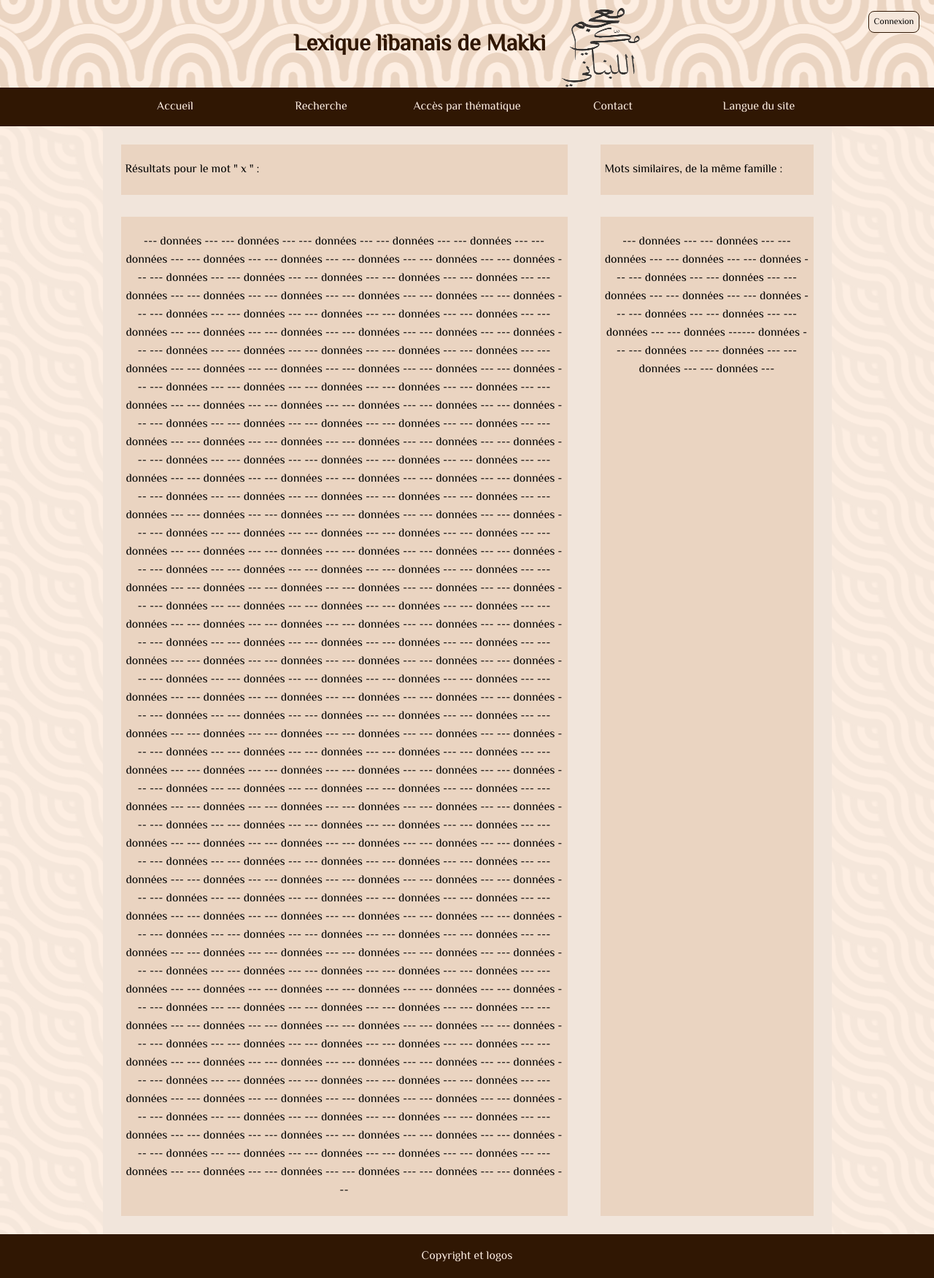
After one commit to Jerem-dY/Makki, a PHP site: page /html/mots.html in a window 1280 px wide. The commit adds this page. Shown: the whole page at 73% size. Run offline with PHP 8.4, Linux system fonts and the light colour scheme.

Commit message:
Ajout page mots, modif css

```diff
--- /dev/null
+++ b/html/mots.html
@@ -0,0 +1,98 @@
+<!DOCTYPE html>
+<html>
+	<head>
+		<meta charset="UTF-8" />
+		<title>Lexique libanais de Makki</title>
+        <link rel="stylesheet" href="style.css" />
+        <link rel="preconnect" href="https://fonts.googleapis.com">
+        <link rel="preconnect" href="https://fonts.gstatic.com" crossorigin>
+        <link href="https://fonts.googleapis.com/css2?family=El+Messiri&display=swap" rel="stylesheet">
+	</head>
+
+    <header>
+        <div class="titre">
+            <h1>Lexique libanais de Makki</h1>
+            <img class ="logo" src="images/logo2.png"/>
+        </div>
+
+        <div class="connexion">
+            <button href="#">Connexion</button>
+        </div>
+    </header>
+
+    <body>
+
+        <div class="barre">
+
+            <nav class="banderole">
+                <ul class="menu">
+                    <li><a href="accueil.html">Accueil</a></li>
+                    <li><a href="recherche.html">Recherche</a></li>
+                    <li><a href="thematiques.html">Accès par thématique</a>
+                        <ul>
+                            <li><a href="themtq1.html">Lexique commun <img class="commun" src="images/bebe.png"/></a></li>
+                            <li><a href="themtq2.html">Faunes et Flores <img class="fleur" src="images/flores.png"/></a></li>
+                            <li><a class="arrondie" href="themtq3.html">Jeux enfants et adultes <img class="jeu" src="images/de.png"/></a></li>
+                        </ul>
+                    </li>
+
+                    <li><a href="contact.html">Contact</a></li>
+                    <li><a href="langue.html">Langue du site</a>
+                        <ul>
+                            <li><a href="#">Français</a></li>
+                            <li><a class="arrondie" href="#">Arabe</a></li>
+                        </ul>
+                    </li>
+                </ul>
+            </nav>
+
+        </div>
+
+
+        <div class="content">
+
+            <div class ="mots_titres">
+                <div class="resultats"><p> Résultats pour le mot " x " :</p></div>
+                <div class="similaires"><p> Mots similaires, de la même famille :</p></div>
+            </div>
+
+            <div class ="mots_donnees">
+                <div class="resultats_donnees"><p> --- données ---  --- données --- --- données --- --- données --- --- données --- ---
+                    données --- --- données --- --- données --- --- données --- --- données --- --- données --- --- données ---  --- données --- --- données --- --- données --- --- données --- ---
+                    données --- --- données --- --- données --- --- données --- --- données --- --- données --- --- données ---  --- données --- --- données --- --- données --- --- données --- ---
+                    données --- --- données --- --- données --- --- données --- --- données --- --- données --- --- données ---  --- données --- --- données --- --- données --- --- données --- ---
+                    données --- --- données --- --- données --- --- données --- --- données --- --- données --- --- données ---  --- données --- --- données --- --- données --- --- données --- ---
+                    données --- --- données --- --- données --- --- données --- --- données --- --- données --- --- données ---  --- données --- --- données --- --- données --- --- données --- ---
+                    données --- --- données --- --- données --- --- données --- --- données --- --- données --- --- données ---  --- données --- --- données --- --- données --- --- données --- ---
+                    données --- --- données --- --- données --- --- données --- --- données --- --- données --- --- données ---  --- données --- --- données --- --- données --- --- données --- ---
+                    données --- --- données --- --- données --- --- données --- --- données --- --- données --- --- données ---  --- données --- --- données --- --- données --- --- données --- ---
+                    données --- --- données --- --- données --- --- données --- --- données --- --- données --- --- données ---  --- données --- --- données --- --- données --- --- données --- ---
+                    données --- --- données --- --- données --- --- données --- --- données --- --- données --- --- données ---  --- données --- --- données --- --- données --- --- données --- ---
+                    données --- --- données --- --- données --- --- données --- --- données --- --- données --- --- données ---  --- données --- --- données --- --- données --- --- données --- ---
+                    données --- --- données --- --- données --- --- données --- --- données --- --- données --- --- données ---  --- données --- --- données --- --- données --- --- données --- ---
+                    données --- --- données --- --- données --- --- données --- --- données --- --- données --- --- données ---  --- données --- --- données --- --- données --- --- données --- ---
+                    données --- --- données --- --- données --- --- données --- --- données --- --- données --- --- données ---  --- données --- --- données --- --- données --- --- données --- ---
+                    données --- --- données --- --- données --- --- données --- --- données --- --- données --- --- données ---  --- données --- --- données --- --- données --- --- données --- ---
+                    données --- --- données --- --- données --- --- données --- --- données --- --- données --- --- données ---  --- données --- --- données --- --- données --- --- données --- ---
+                    données --- --- données --- --- données --- --- données --- --- données --- --- données --- --- données ---  --- données --- --- données --- --- données --- --- données --- ---
+                    données --- --- données --- --- données --- --- données --- --- données --- --- données --- --- données ---  --- données --- --- données --- --- données --- --- données --- ---
+                    données --- --- données --- --- données --- --- données --- --- données --- --- données --- --- données ---  --- données --- --- données --- --- données --- --- données --- ---
+                    données --- --- données --- --- données --- --- données --- --- données --- --- données --- --- données ---  --- données --- --- données --- --- données --- --- données --- ---
+                    données --- --- données --- --- données --- --- données --- --- données --- --- données --- --- données ---  --- données --- --- données --- --- données --- --- données --- ---
+                    données --- --- données --- --- données --- --- données --- --- données --- --- données --- --- données ---  --- données --- --- données --- --- données --- --- données --- ---
+                    données --- --- données --- --- données --- --- données --- --- données --- --- données --- --- données ---  --- données --- --- données --- --- données --- --- données --- ---
+                    données --- --- données --- --- données --- --- données --- --- données --- --- données --- --- données ---  --- données --- --- données --- --- données --- --- données --- ---
+                    données --- --- données --- --- données --- --- données --- --- données --- --- données --- --- données ---  --- données --- --- données --- --- données --- --- données --- ---
+                    données --- --- données --- --- données --- --- données --- --- données --- --- données ---</p></div>
+                <div class="similaires_donnees"><p> --- données --- --- données --- --- données --- --- données --- --- données --- --- données --- --- données --- --- données --- --- données ---
+                    --- données --- --- données --- --- données --- --- données --- --- données ------ données --- --- données --- --- données --- --- données --- --- données --- </p></div>
+            </div>
+
+        </div>
+
+        <footer>
+            <p>Copyright et logos</p>
+        </footer>
+
+    </body>
+</html>
--- a/html/style.css
+++ b/html/style.css
@@ -273,7 +273,7 @@ button {
 
 }
 
-.themtq1 {
+.themtq1, .themtq2, .themtq3 {
 
     background-color: #ead4c1;
     width: 280px;
@@ -286,30 +286,47 @@ button {
 
 }
 
+.resultats, .resultats_donnees {
 
-.themtq2 {
+    width: 600px;
+    margin: 15px;
+    padding: 6px;
+    background-color: #ead4c1;
+
+}
+
+.similaires {
 
     background-color: #ead4c1;
     width: 280px;
-    border-radius: 10px;
     margin: 15px;
     padding: 6px;
-    border-width: 1px;
-    border-style:solid;
-    border-color: #301703;
+
+
+}
+
+.similaires_donnees {
+
+    background-color: #ead4c1;
+    width: 280px;
+    margin: 15px;
+    padding: 6px;
 
 }
 
 
-.themtq3 {
 
-    background-color: #ead4c1;
-    width: 280px;
-    border-radius: 10px;
-    margin: 15px;
-    padding: 6px;
-    border-width: 1px;
-    border-style:solid;
-    border-color: #301703;
+.mots_titres {
+
+    display: flex;
+    justify-content: space-between;
 
 }
+
+.mots_donnees {
+
+    display: flex;
+    justify-content: space-between;
+    text-align: center;
+
+}
```
Also changed, not shown: html/thematiques.html (+6 -6 lines).
